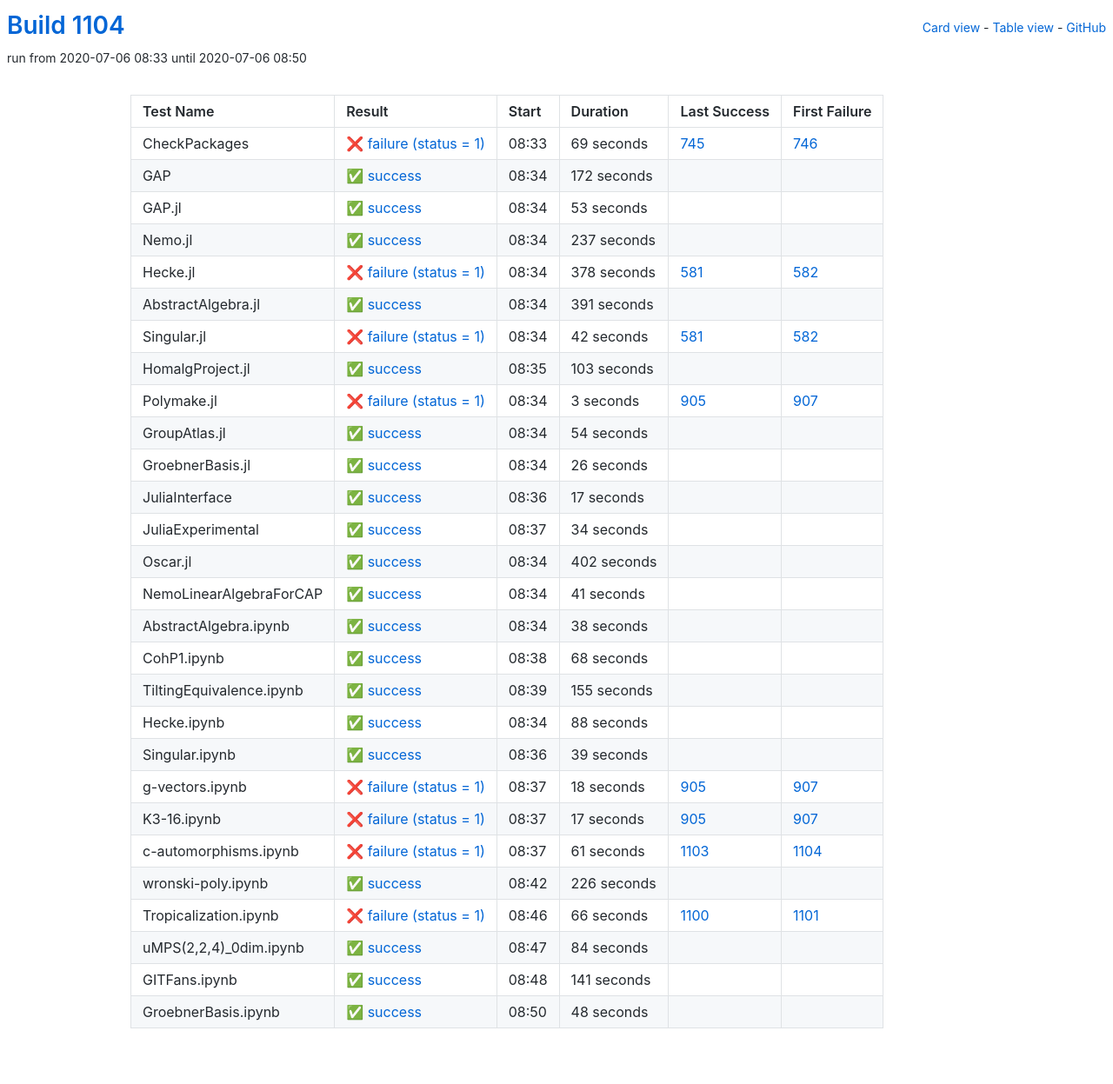
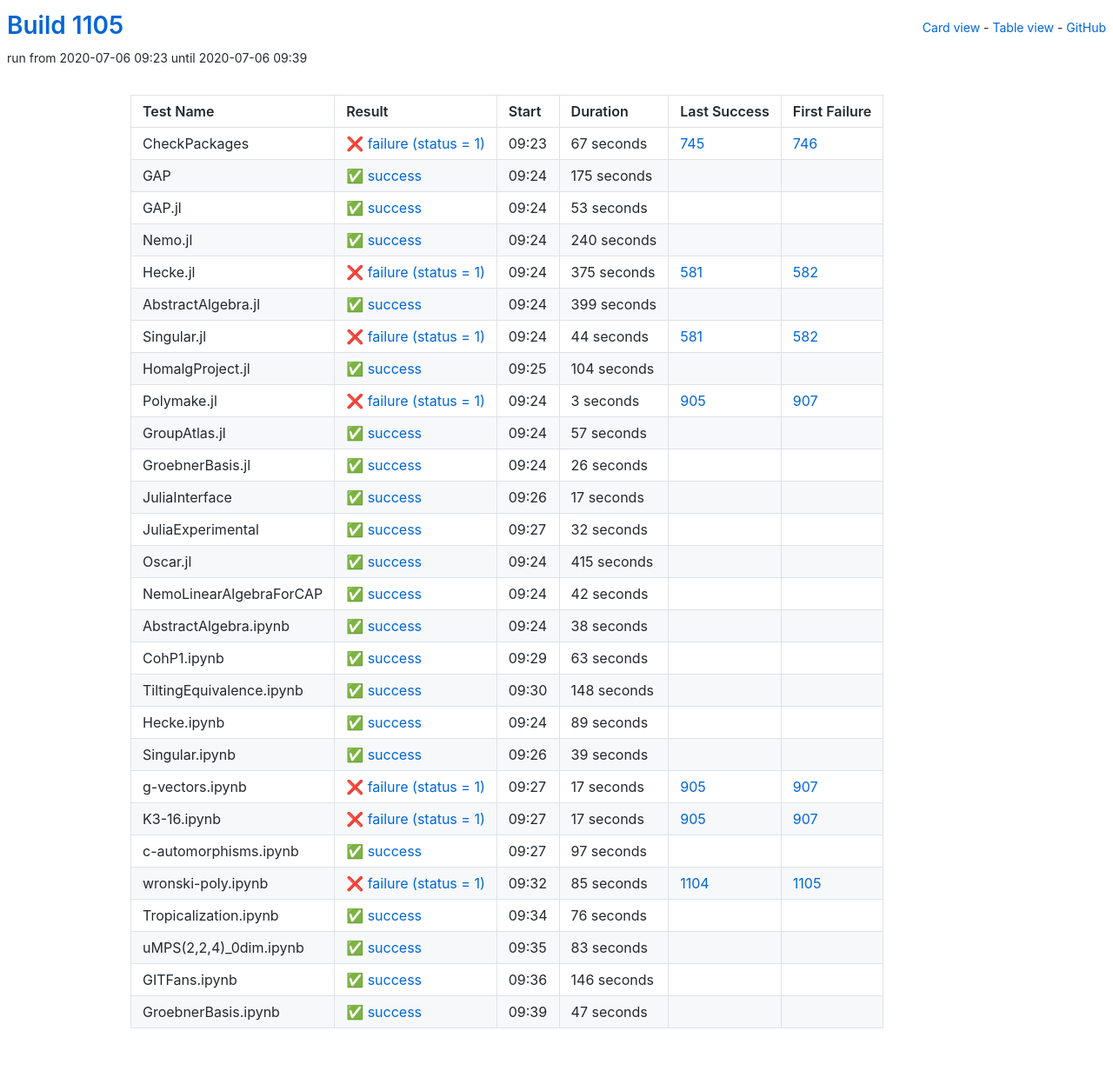
Before and after one commit to oscar-system/oscar-ci-status-1.4, a Jekyll site: the page built from table.html, in a window 1280 px wide. Shown: the whole page at 87% size. Built offline with Jekyll 4.4.1, drawn with Linux system fonts in a browser that asks for light colours.

Commit message:
Build #1105

```diff
--- a/_data/ci.yml
+++ b/_data/ci.yml
@@ -1,6 +1,6 @@
 ---
-build: 1104
-build_url: https://oscarci.mathematik.uni-kl.de/job/oscar-julia-1.4/1104/
+build: 1105
+build_url: https://oscarci.mathematik.uni-kl.de/job/oscar-julia-1.4/1105/
 job: oscar-julia-1.4
 organization: oscar-system
 repo: oscar-ci-status-1.4
@@ -8,32 +8,32 @@ repourl: https://github.com/oscar-system/oscar-ci-status-1.4
 tests:
 - name: CheckPackages
   id: checkpackages
-  log: https://oscarci.mathematik.uni-kl.de/job/oscar-julia-1.4/1104/artifact/logs/build-1104/CheckPackages.log
-  start: 2020-07-06 08:33
+  log: https://oscarci.mathematik.uni-kl.de/job/oscar-julia-1.4/1105/artifact/logs/build-1105/CheckPackages.log
+  start: 2020-07-06 09:23
   success: false
   exitcode: 1
   status: failure
-  duration: 69
+  duration: 67
   last_success: 745
   last_success_url: https://oscarci.mathematik.uni-kl.de/job/oscar-julia-1.4/745/
   first_failure: 746
   first_failure_url: https://oscarci.mathematik.uni-kl.de/job/oscar-julia-1.4/746/
 - name: GAP
   id: gap
-  log: https://oscarci.mathematik.uni-kl.de/job/oscar-julia-1.4/1104/artifact/logs/build-1104/GAP.log
-  start: 2020-07-06 08:34
+  log: https://oscarci.mathematik.uni-kl.de/job/oscar-julia-1.4/1105/artifact/logs/build-1105/GAP.log
+  start: 2020-07-06 09:24
   success: true
   exitcode: 0
   status: success
-  duration: 172
+  duration: 175
   last_success: false
   last_success_url:
   first_failure: false
   first_failure_url:
 - name: GAP.jl
   id: gap-jl
-  log: https://oscarci.mathematik.uni-kl.de/job/oscar-julia-1.4/1104/artifact/logs/build-1104/GAP.jl.log
-  start: 2020-07-06 08:34
+  log: https://oscarci.mathematik.uni-kl.de/job/oscar-julia-1.4/1105/artifact/logs/build-1105/GAP.jl.log
+  start: 2020-07-06 09:24
   success: true
   exitcode: 0
   status: success
@@ -44,68 +44,68 @@ tests:
   first_failure_url:
 - name: Nemo.jl
   id: nemo-jl
-  log: https://oscarci.mathematik.uni-kl.de/job/oscar-julia-1.4/1104/artifact/logs/build-1104/Nemo.jl.log
-  start: 2020-07-06 08:34
+  log: https://oscarci.mathematik.uni-kl.de/job/oscar-julia-1.4/1105/artifact/logs/build-1105/Nemo.jl.log
+  start: 2020-07-06 09:24
   success: true
   exitcode: 0
   status: success
-  duration: 237
+  duration: 240
   last_success: false
   last_success_url:
   first_failure: false
   first_failure_url:
 - name: Hecke.jl
   id: hecke-jl
-  log: https://oscarci.mathematik.uni-kl.de/job/oscar-julia-1.4/1104/artifact/logs/build-1104/Hecke.jl.log
-  start: 2020-07-06 08:34
+  log: https://oscarci.mathematik.uni-kl.de/job/oscar-julia-1.4/1105/artifact/logs/build-1105/Hecke.jl.log
+  start: 2020-07-06 09:24
   success: false
   exitcode: 1
   status: failure
-  duration: 378
+  duration: 375
   last_success: 581
   last_success_url: https://oscarci.mathematik.uni-kl.de/job/oscar-julia-1.4/581/
   first_failure: 582
   first_failure_url: https://oscarci.mathematik.uni-kl.de/job/oscar-julia-1.4/582/
 - name: AbstractAlgebra.jl
   id: abstractalgebra-jl
-  log: https://oscarci.mathematik.uni-kl.de/job/oscar-julia-1.4/1104/artifact/logs/build-1104/AbstractAlgebra.jl.log
-  start: 2020-07-06 08:34
+  log: https://oscarci.mathematik.uni-kl.de/job/oscar-julia-1.4/1105/artifact/logs/build-1105/AbstractAlgebra.jl.log
+  start: 2020-07-06 09:24
   success: true
   exitcode: 0
   status: success
-  duration: 391
+  duration: 399
   last_success: false
   last_success_url:
   first_failure: false
   first_failure_url:
 - name: Singular.jl
   id: singular-jl
-  log: https://oscarci.mathematik.uni-kl.de/job/oscar-julia-1.4/1104/artifact/logs/build-1104/Singular.jl.log
-  start: 2020-07-06 08:34
+  log: https://oscarci.mathematik.uni-kl.de/job/oscar-julia-1.4/1105/artifact/logs/build-1105/Singular.jl.log
+  start: 2020-07-06 09:24
   success: false
   exitcode: 1
   status: failure
-  duration: 42
+  duration: 44
   last_success: 581
   last_success_url: https://oscarci.mathematik.uni-kl.de/job/oscar-julia-1.4/581/
   first_failure: 582
   first_failure_url: https://oscarci.mathematik.uni-kl.de/job/oscar-julia-1.4/582/
 - name: HomalgProject.jl
   id: homalgproject-jl
-  log: https://oscarci.mathematik.uni-kl.de/job/oscar-julia-1.4/1104/artifact/logs/build-1104/HomalgProject.jl.log
-  start: 2020-07-06 08:35
+  log: https://oscarci.mathematik.uni-kl.de/job/oscar-julia-1.4/1105/artifact/logs/build-1105/HomalgProject.jl.log
+  start: 2020-07-06 09:25
   success: true
   exitcode: 0
   status: success
-  duration: 103
+  duration: 104
   last_success: false
   last_success_url:
   first_failure: false
   first_failure_url:
 - name: Polymake.jl
   id: polymake-jl
-  log: https://oscarci.mathematik.uni-kl.de/job/oscar-julia-1.4/1104/artifact/logs/build-1104/Polymake.jl.log
-  start: 2020-07-06 08:34
+  log: https://oscarci.mathematik.uni-kl.de/job/oscar-julia-1.4/1105/artifact/logs/build-1105/Polymake.jl.log
+  start: 2020-07-06 09:24
   success: false
   exitcode: 1
   status: failure
@@ -116,20 +116,20 @@ tests:
   first_failure_url: https://oscarci.mathematik.uni-kl.de/job/oscar-julia-1.4/907/
 - name: GroupAtlas.jl
   id: groupatlas-jl
-  log: https://oscarci.mathematik.uni-kl.de/job/oscar-julia-1.4/1104/artifact/logs/build-1104/GroupAtlas.jl.log
-  start: 2020-07-06 08:34
+  log: https://oscarci.mathematik.uni-kl.de/job/oscar-julia-1.4/1105/artifact/logs/build-1105/GroupAtlas.jl.log
+  start: 2020-07-06 09:24
   success: true
   exitcode: 0
   status: success
-  duration: 54
+  duration: 57
   last_success: false
   last_success_url:
   first_failure: false
   first_failure_url:
 - name: GroebnerBasis.jl
   id: groebnerbasis-jl
-  log: https://oscarci.mathematik.uni-kl.de/job/oscar-julia-1.4/1104/artifact/logs/build-1104/GroebnerBasis.jl.log
-  start: 2020-07-06 08:34
+  log: https://oscarci.mathematik.uni-kl.de/job/oscar-julia-1.4/1105/artifact/logs/build-1105/GroebnerBasis.jl.log
+  start: 2020-07-06 09:24
   success: true
   exitcode: 0
   status: success
@@ -140,8 +140,8 @@ tests:
   first_failure_url:
 - name: JuliaInterface
   id: juliainterface
-  log: https://oscarci.mathematik.uni-kl.de/job/oscar-julia-1.4/1104/artifact/logs/build-1104/JuliaInterface.log
-  start: 2020-07-06 08:36
+  log: https://oscarci.mathematik.uni-kl.de/job/oscar-julia-1.4/1105/artifact/logs/build-1105/JuliaInterface.log
+  start: 2020-07-06 09:26
   success: true
   exitcode: 0
   status: success
@@ -152,44 +152,44 @@ tests:
   first_failure_url:
 - name: JuliaExperimental
   id: juliaexperimental
-  log: https://oscarci.mathematik.uni-kl.de/job/oscar-julia-1.4/1104/artifact/logs/build-1104/JuliaExperimental.log
-  start: 2020-07-06 08:37
+  log: https://oscarci.mathematik.uni-kl.de/job/oscar-julia-1.4/1105/artifact/logs/build-1105/JuliaExperimental.log
+  start: 2020-07-06 09:27
   success: true
   exitcode: 0
   status: success
-  duration: 34
+  duration: 32
   last_success: false
   last_success_url:
   first_failure: false
   first_failure_url:
 - name: Oscar.jl
   id: oscar-jl
-  log: https://oscarci.mathematik.uni-kl.de/job/oscar-julia-1.4/1104/artifact/logs/build-1104/Oscar.jl.log
-  start: 2020-07-06 08:34
+  log: https://oscarci.mathematik.uni-kl.de/job/oscar-julia-1.4/1105/artifact/logs/build-1105/Oscar.jl.log
+  start: 2020-07-06 09:24
   success: true
   exitcode: 0
   status: success
-  duration: 402
+  duration: 415
   last_success: false
   last_success_url:
   first_failure: false
   first_failure_url:
 - name: NemoLinearAlgebraForCAP
   id: nemolinearalgebraforcap
-  log: https://oscarci.mathematik.uni-kl.de/job/oscar-julia-1.4/1104/artifact/logs/build-1104/NemoLinearAlgebraForCAP.log
-  start: 2020-07-06 08:34
+  log: https://oscarci.mathematik.uni-kl.de/job/oscar-julia-1.4/1105/artifact/logs/build-1105/NemoLinearAlgebraForCAP.log
+  start: 2020-07-06 09:24
   success: true
   exitcode: 0
   status: success
-  duration: 41
+  duration: 42
   last_success: false
   last_success_url:
   first_failure: false
   first_failure_url:
 - name: AbstractAlgebra.ipynb
   id: abstractalgebra-ipynb
-  log: https://oscarci.mathematik.uni-kl.de/job/oscar-julia-1.4/1104/artifact/logs/build-1104/AbstractAlgebra.ipynb.log
-  start: 2020-07-06 08:34
+  log: https://oscarci.mathematik.uni-kl.de/job/oscar-julia-1.4/1105/artifact/logs/build-1105/AbstractAlgebra.ipynb.log
+  start: 2020-07-06 09:24
   success: true
   exitcode: 0
   status: success
@@ -200,44 +200,44 @@ tests:
   first_failure_url:
 - name: CohP1.ipynb
   id: cohp1-ipynb
-  log: https://oscarci.mathematik.uni-kl.de/job/oscar-julia-1.4/1104/artifact/logs/build-1104/CohP1.ipynb.log
-  start: 2020-07-06 08:38
+  log: https://oscarci.mathematik.uni-kl.de/job/oscar-julia-1.4/1105/artifact/logs/build-1105/CohP1.ipynb.log
+  start: 2020-07-06 09:29
   success: true
   exitcode: 0
   status: success
-  duration: 68
+  duration: 63
   last_success: false
   last_success_url:
   first_failure: false
   first_failure_url:
 - name: TiltingEquivalence.ipynb
   id: tiltingequivalence-ipynb
-  log: https://oscarci.mathematik.uni-kl.de/job/oscar-julia-1.4/1104/artifact/logs/build-1104/TiltingEquivalence.ipynb.log
-  start: 2020-07-06 08:39
+  log: https://oscarci.mathematik.uni-kl.de/job/oscar-julia-1.4/1105/artifact/logs/build-1105/TiltingEquivalence.ipynb.log
+  start: 2020-07-06 09:30
   success: true
   exitcode: 0
   status: success
-  duration: 155
+  duration: 148
   last_success: false
   last_success_url:
   first_failure: false
   first_failure_url:
 - name: Hecke.ipynb
   id: hecke-ipynb
-  log: https://oscarci.mathematik.uni-kl.de/job/oscar-julia-1.4/1104/artifact/logs/build-1104/Hecke.ipynb.log
-  start: 2020-07-06 08:34
+  log: https://oscarci.mathematik.uni-kl.de/job/oscar-julia-1.4/1105/artifact/logs/build-1105/Hecke.ipynb.log
+  start: 2020-07-06 09:24
   success: true
   exitcode: 0
   status: success
-  duration: 88
+  duration: 89
   last_success: false
   last_success_url:
   first_failure: false
   first_failure_url:
 - name: Singular.ipynb
   id: singular-ipynb
-  log: https://oscarci.mathematik.uni-kl.de/job/oscar-julia-1.4/1104/artifact/logs/build-1104/Singular.ipynb.log
-  start: 2020-07-06 08:36
+  log: https://oscarci.mathematik.uni-kl.de/job/oscar-julia-1.4/1105/artifact/logs/build-1105/Singular.ipynb.log
+  start: 2020-07-06 09:26
   success: true
   exitcode: 0
   status: success
@@ -248,20 +248,20 @@ tests:
   first_failure_url:
 - name: g-vectors.ipynb
   id: g-vectors-ipynb
-  log: https://oscarci.mathematik.uni-kl.de/job/oscar-julia-1.4/1104/artifact/logs/build-1104/g-vectors.ipynb.log
-  start: 2020-07-06 08:37
+  log: https://oscarci.mathematik.uni-kl.de/job/oscar-julia-1.4/1105/artifact/logs/build-1105/g-vectors.ipynb.log
+  start: 2020-07-06 09:27
   success: false
   exitcode: 1
   status: failure
-  duration: 18
+  duration: 17
   last_success: 905
   last_success_url: https://oscarci.mathematik.uni-kl.de/job/oscar-julia-1.4/905/
   first_failure: 907
   first_failure_url: https://oscarci.mathematik.uni-kl.de/job/oscar-julia-1.4/907/
 - name: K3-16.ipynb
   id: k3-16-ipynb
-  log: https://oscarci.mathematik.uni-kl.de/job/oscar-julia-1.4/1104/artifact/logs/build-1104/K3-16.ipynb.log
-  start: 2020-07-06 08:37
+  log: https://oscarci.mathematik.uni-kl.de/job/oscar-julia-1.4/1105/artifact/logs/build-1105/K3-16.ipynb.log
+  start: 2020-07-06 09:27
   success: false
   exitcode: 1
   status: failure
@@ -272,72 +272,72 @@ tests:
   first_failure_url: https://oscarci.mathematik.uni-kl.de/job/oscar-julia-1.4/907/
 - name: c-automorphisms.ipynb
   id: c-automorphisms-ipynb
-  log: https://oscarci.mathematik.uni-kl.de/job/oscar-julia-1.4/1104/artifact/logs/build-1104/c-automorphisms.ipynb.log
-  start: 2020-07-06 08:37
-  success: false
-  exitcode: 1
-  status: failure
-  duration: 61
-  last_success: 1103
-  last_success_url: https://oscarci.mathematik.uni-kl.de/job/oscar-julia-1.4/1103/
-  first_failure: 1104
-  first_failure_url: https://oscarci.mathematik.uni-kl.de/job/oscar-julia-1.4/1104/
-- name: wronski-poly.ipynb
-  id: wronski-poly-ipynb
-  log: https://oscarci.mathematik.uni-kl.de/job/oscar-julia-1.4/1104/artifact/logs/build-1104/wronski-poly.ipynb.log
-  start: 2020-07-06 08:42
+  log: https://oscarci.mathematik.uni-kl.de/job/oscar-julia-1.4/1105/artifact/logs/build-1105/c-automorphisms.ipynb.log
+  start: 2020-07-06 09:27
   success: true
   exitcode: 0
   status: success
-  duration: 226
+  duration: 97
   last_success: false
   last_success_url:
   first_failure: false
   first_failure_url:
-- name: Tropicalization.ipynb
-  id: tropicalization-ipynb
-  log: https://oscarci.mathematik.uni-kl.de/job/oscar-julia-1.4/1104/artifact/logs/build-1104/Tropicalization.ipynb.log
-  start: 2020-07-06 08:46
+- name: wronski-poly.ipynb
+  id: wronski-poly-ipynb
+  log: https://oscarci.mathematik.uni-kl.de/job/oscar-julia-1.4/1105/artifact/logs/build-1105/wronski-poly.ipynb.log
+  start: 2020-07-06 09:32
   success: false
   exitcode: 1
   status: failure
-  duration: 66
-  last_success: 1100
-  last_success_url: https://oscarci.mathematik.uni-kl.de/job/oscar-julia-1.4/1100/
-  first_failure: 1101
-  first_failure_url: https://oscarci.mathematik.uni-kl.de/job/oscar-julia-1.4/1101/
-- name: uMPS(2,2,4)_0dim.ipynb
-  id: umps-2-2-4-0dim-ipynb
-  log: https://oscarci.mathematik.uni-kl.de/job/oscar-julia-1.4/1104/artifact/logs/build-1104/uMPS-2-2-4-_0dim.ipynb.log
-  start: 2020-07-06 08:47
+  duration: 85
+  last_success: 1104
+  last_success_url: https://oscarci.mathematik.uni-kl.de/job/oscar-julia-1.4/1104/
+  first_failure: 1105
+  first_failure_url: https://oscarci.mathematik.uni-kl.de/job/oscar-julia-1.4/1105/
+- name: Tropicalization.ipynb
+  id: tropicalization-ipynb
+  log: https://oscarci.mathematik.uni-kl.de/job/oscar-julia-1.4/1105/artifact/logs/build-1105/Tropicalization.ipynb.log
+  start: 2020-07-06 09:34
   success: true
   exitcode: 0
   status: success
-  duration: 84
+  duration: 76
+  last_success: false
+  last_success_url:
+  first_failure: false
+  first_failure_url:
+- name: uMPS(2,2,4)_0dim.ipynb
+  id: umps-2-2-4-0dim-ipynb
+  log: https://oscarci.mathematik.uni-kl.de/job/oscar-julia-1.4/1105/artifact/logs/build-1105/uMPS-2-2-4-_0dim.ipynb.log
+  start: 2020-07-06 09:35
+  success: true
+  exitcode: 0
+  status: success
+  duration: 83
   last_success: false
   last_success_url:
   first_failure: false
   first_failure_url:
 - name: GITFans.ipynb
   id: gitfans-ipynb
-  log: https://oscarci.mathematik.uni-kl.de/job/oscar-julia-1.4/1104/artifact/logs/build-1104/GITFans.ipynb.log
-  start: 2020-07-06 08:48
+  log: https://oscarci.mathematik.uni-kl.de/job/oscar-julia-1.4/1105/artifact/logs/build-1105/GITFans.ipynb.log
+  start: 2020-07-06 09:36
   success: true
   exitcode: 0
   status: success
-  duration: 141
+  duration: 146
   last_success: false
   last_success_url:
   first_failure: false
   first_failure_url:
 - name: GroebnerBasis.ipynb
   id: groebnerbasis-ipynb
-  log: https://oscarci.mathematik.uni-kl.de/job/oscar-julia-1.4/1104/artifact/logs/build-1104/GroebnerBasis.ipynb.log
-  start: 2020-07-06 08:50
+  log: https://oscarci.mathematik.uni-kl.de/job/oscar-julia-1.4/1105/artifact/logs/build-1105/GroebnerBasis.ipynb.log
+  start: 2020-07-06 09:39
   success: true
   exitcode: 0
   status: success
-  duration: 48
+  duration: 47
   last_success: false
   last_success_url:
   first_failure: false
```
Also changed, not shown: README.md.
